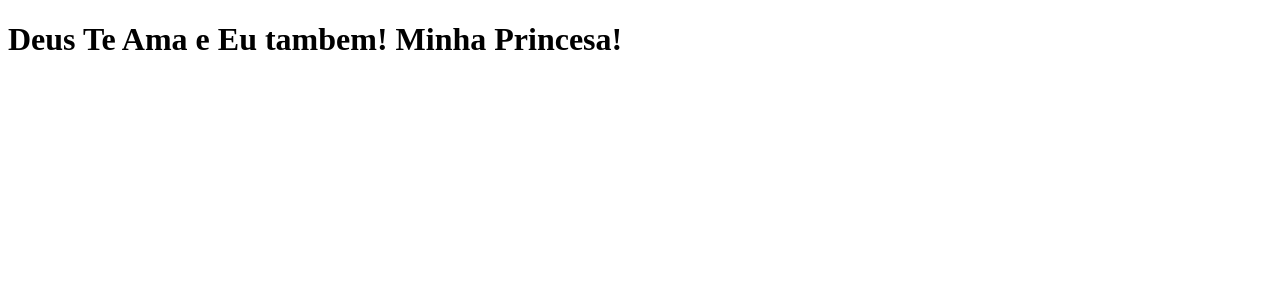
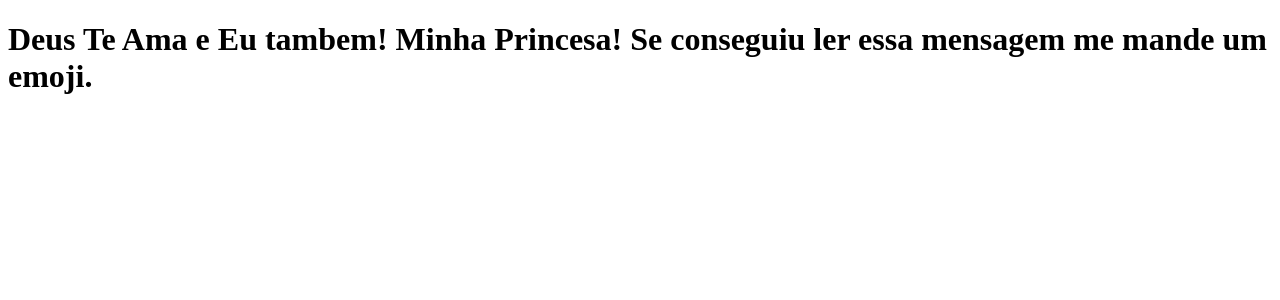
Before and after one commit to Alexsandroas97/clone-tabnews, a Next.js app: page / in a window 1280 px wide. Shown: the top 300 px of the page. Built offline with nearby package versions, Linux system fonts and the light colour scheme.

Commit message:
modifica a frase

```diff
--- a/pages/index.js
+++ b/pages/index.js
@@ -1,5 +1,6 @@
 function Home(){
     return <h1>Deus Te Ama e Eu tambem! Minha Princesa!
+        Se conseguiu ler essa mensagem me mande um emoji.
     </h1>
 }
 
```
